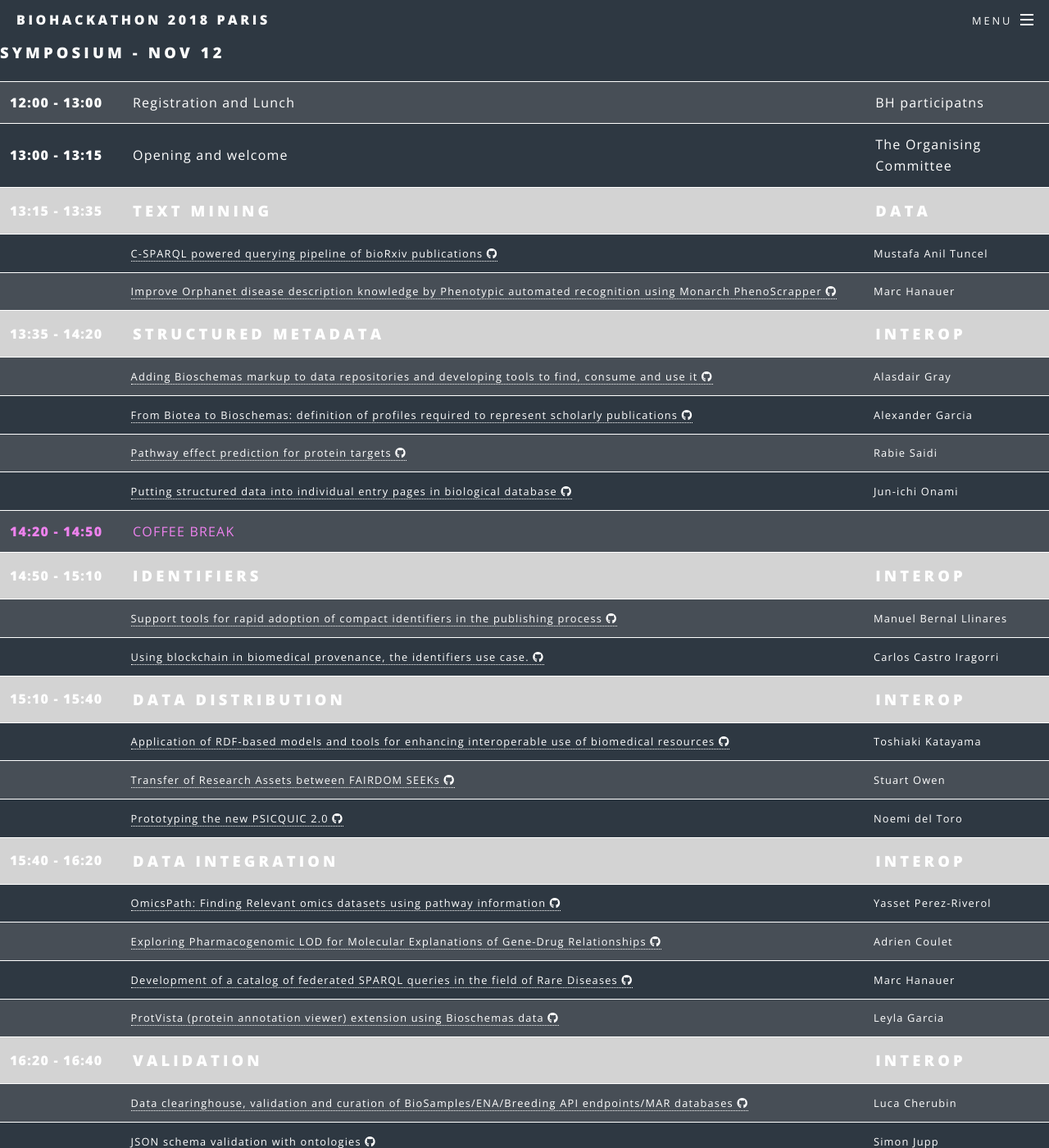
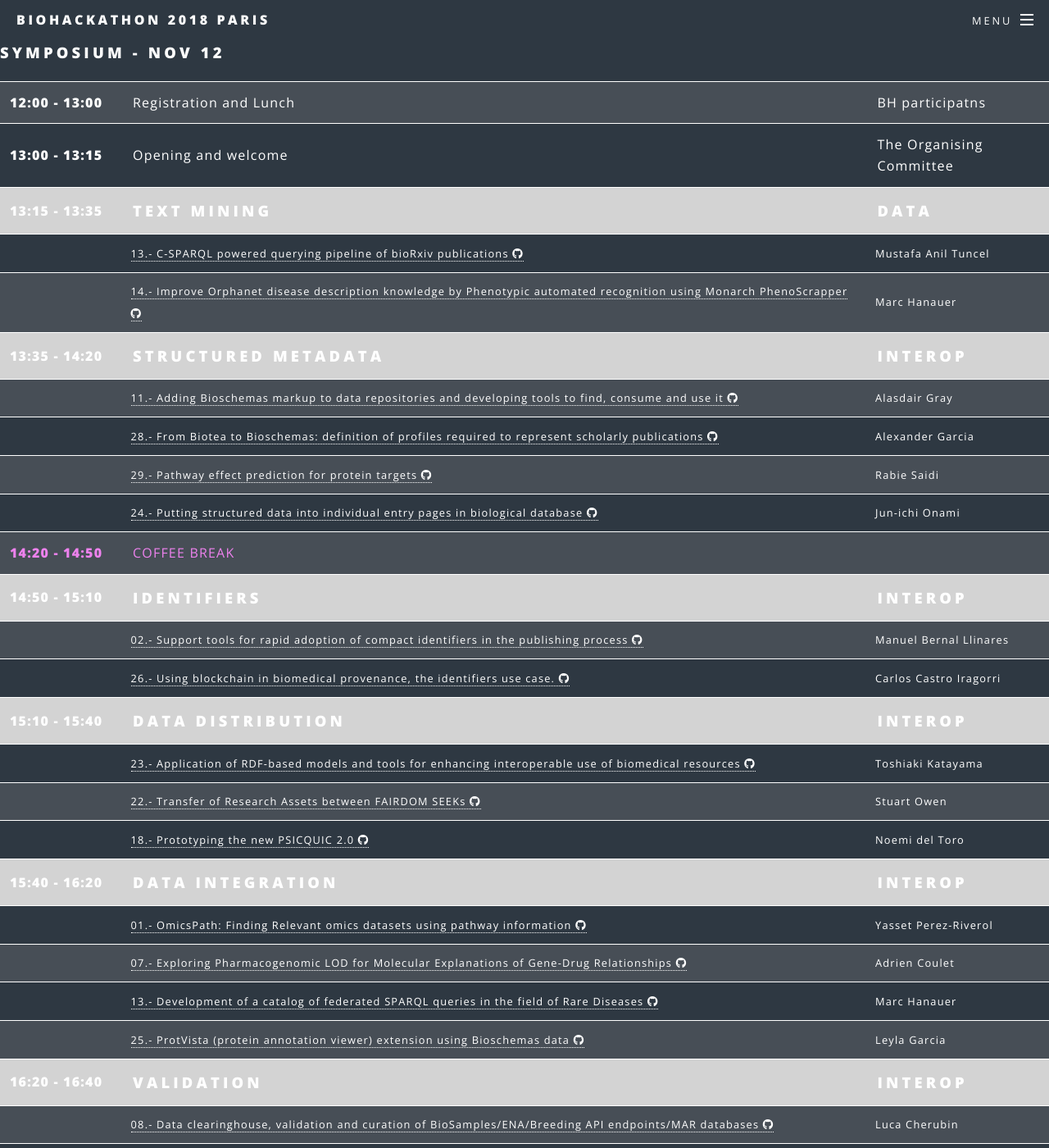
Before and after one commit to elixir-europe/bh2018paris, a Jekyll site: the page built from _programmes/2018-06-22-programme.md, in a window 1280 px wide and 1400 px high. Shown: the whole window at 82% size. Built offline with Jekyll 4.4.1, drawn with Linux system fonts in a browser that asks for light colours; nearby versions of some CDN libraries; some of the changed text lies outside the part shown.

Commit message:
add project numbers

```diff
--- a/_programmes/2018-06-22-programme.md
+++ b/_programmes/2018-06-22-programme.md
@@ -26,7 +26,7 @@ author: Ricardo
                     <tr class="schedule-table-project">
                         <td class="time"></td>
                         <td class="event">
-                            <a href="https://github.com/elixir-europe/BioHackathon/tree/master/data/C-SPARQL%20powered%20querying%20pipeline%20of%20bioRxiv%20publications" target="_blank">C-SPARQL powered querying pipeline of bioRxiv publications
+                            <a href="https://github.com/elixir-europe/BioHackathon/tree/master/data/C-SPARQL%20powered%20querying%20pipeline%20of%20bioRxiv%20publications" target="_blank">13.- C-SPARQL powered querying pipeline of bioRxiv publications
                                 <i class="fab fa-github" aria-hidden="true"></i>
                             </a>
                         </td>
@@ -35,7 +35,7 @@ author: Ricardo
     				<tr class="schedule-table-project">
                         <td class="time"></td>
                         <td class="event">
-                            <a href="https://github.com/elixir-europe/BioHackathon/tree/master/data/Improve%20Orphanet%20disease%20description%20knowledge%20by%20Phenotypic%20automated%20recognition%20using%20Monarch%20PhenoScrapper" target="_blank">Improve Orphanet disease description knowledge by Phenotypic automated recognition using Monarch PhenoScrapper
+                            <a href="https://github.com/elixir-europe/BioHackathon/tree/master/data/Improve%20Orphanet%20disease%20description%20knowledge%20by%20Phenotypic%20automated%20recognition%20using%20Monarch%20PhenoScrapper" target="_blank">14.- Improve Orphanet disease description knowledge by Phenotypic automated recognition using Monarch PhenoScrapper
                                 <i class="fab fa-github" aria-hidden="true"></i>
                             </a>
                         </td>
@@ -47,7 +47,7 @@ author: Ricardo
                     <tr class="schedule-table-project">
                         <td class="time"></td>
                         <td class="event">
-                            <a href="https://github.com/elixir-europe/BioHackathon/tree/master/interoperability/Bioschemas" target="_blank">Adding Bioschemas markup to data repositories and developing tools to find, consume and use it
+                            <a href="https://github.com/elixir-europe/BioHackathon/tree/master/interoperability/Bioschemas" target="_blank">11.- Adding Bioschemas markup to data repositories and developing tools to find, consume and use it
                                 <i class="fab fa-github" aria-hidden="true"></i>
                             </a>
                         </td>
@@ -56,7 +56,7 @@ author: Ricardo
                     <tr class="schedule-table-project">
                         <td class="time"></td>
                         <td class="event">
-                            <a href="https://github.com/elixir-europe/BioHackathon/tree/master/interoperability/From%20Biotea%20to%20Bioschemas%20-%20definition%20of%20profiles%20required%20to%20represent%20scholarly%20publications" target="_blank">From Biotea to Bioschemas: definition of profiles required to represent scholarly publications
+                            <a href="https://github.com/elixir-europe/BioHackathon/tree/master/interoperability/From%20Biotea%20to%20Bioschemas%20-%20definition%20of%20profiles%20required%20to%20represent%20scholarly%20publications" target="_blank">28.- From Biotea to Bioschemas: definition of profiles required to represent scholarly publications
                                 <i class="fab fa-github" aria-hidden="true"></i>
                             </a>
                         </td>
@@ -65,7 +65,7 @@ author: Ricardo
     				<tr class="schedule-table-project">
                         <td class="time"></td>
                         <td class="event">
-                            <a href="https://github.com/elixir-europe/BioHackathon/tree/master/interoperability/Pathway%20effect%20prediction%20for%20protein%20targets" target="_blank">Pathway effect prediction for protein targets
+                            <a href="https://github.com/elixir-europe/BioHackathon/tree/master/interoperability/Pathway%20effect%20prediction%20for%20protein%20targets" target="_blank">29.- Pathway effect prediction for protein targets
                                 <i class="fab fa-github" aria-hidden="true"></i>
                             </a>
                         </td>
@@ -74,7 +74,7 @@ author: Ricardo
                     <tr class="schedule-table-project">
                         <td class="time"></td>
                         <td class="event">
-                            <a href="https://github.com/elixir-europe/BioHackathon/tree/master/interoperability/Putting%20structured%20data%20into%20individual%20entry%20pages%20in%20biological%20database" target="_blank">Putting structured data into individual entry pages in biological database
+                            <a href="https://github.com/elixir-europe/BioHackathon/tree/master/interoperability/Putting%20structured%20data%20into%20individual%20entry%20pages%20in%20biological%20database" target="_blank">24.- Putting structured data into individual entry pages in biological database
                                 <i class="fab fa-github" aria-hidden="true"></i>
                             </a>
                         </td>
@@ -90,7 +90,7 @@ author: Ricardo
                     <tr class="schedule-table-project">
                         <td class="time"></td>
                         <td class="event">
-                            <a href="https://github.com/elixir-europe/BioHackathon/tree/master/interoperability/Support%20tools%20for%20rapid%20adoption%20of%20compact%20identifiers%20in%20the%20publishing%20process" target="_blank">Support tools for rapid adoption of compact identifiers in the publishing process
+                            <a href="https://github.com/elixir-europe/BioHackathon/tree/master/interoperability/Support%20tools%20for%20rapid%20adoption%20of%20compact%20identifiers%20in%20the%20publishing%20process" target="_blank">02.- Support tools for rapid adoption of compact identifiers in the publishing process
                                 <i class="fab fa-github" aria-hidden="true"></i>
                             </a>
                         </td>
@@ -99,7 +99,7 @@ author: Ricardo
     				<tr class="schedule-table-project">
                         <td class="time"></td>
                         <td class="event">
-                            <a href="https://github.com/elixir-europe/BioHackathon/tree/master/interoperability/Using%20blockchain%20in%20biomedical%20provenance%20the%20identifiers%20use%20case" target="_blank">Using blockchain in biomedical provenance, the identifiers use case.
+                            <a href="https://github.com/elixir-europe/BioHackathon/tree/master/interoperability/Using%20blockchain%20in%20biomedical%20provenance%20the%20identifiers%20use%20case" target="_blank">26.- Using blockchain in biomedical provenance, the identifiers use case.
                                 <i class="fab fa-github" aria-hidden="true"></i>
                             </a>
                         </td>
@@ -111,7 +111,7 @@ author: Ricardo
                     <tr class="schedule-table-project">
                         <td class="time"></td>
                         <td class="event">
-                            <a href="https://github.com/elixir-europe/BioHackathon/tree/master/interoperability/Application%20of%20RDF-based%20models%20and%20tools%20for%20enhancing%20interoperable%20use%20of%20biomedical%20resources" target="_blank">Application of RDF-based models and tools for enhancing interoperable use of biomedical resources
+                            <a href="https://github.com/elixir-europe/BioHackathon/tree/master/interoperability/Application%20of%20RDF-based%20models%20and%20tools%20for%20enhancing%20interoperable%20use%20of%20biomedical%20resources" target="_blank">23.- Application of RDF-based models and tools for enhancing interoperable use of biomedical resources
                                 <i class="fab fa-github" aria-hidden="true"></i>
                             </a>
                         </td>
@@ -120,7 +120,7 @@ author: Ricardo
     				<tr class="schedule-table-project">
                         <td class="time"></td>
                         <td class="event">
-                            <a href="https://github.com/elixir-europe/BioHackathon/tree/master/interoperability/Transfer%20of%20Research%20Assets%20between%20FAIRDOM%20SEEKs" target="_blank">Transfer of Research Assets between FAIRDOM SEEKs
+                            <a href="https://github.com/elixir-europe/BioHackathon/tree/master/interoperability/Transfer%20of%20Research%20Assets%20between%20FAIRDOM%20SEEKs" target="_blank">22.- Transfer of Research Assets between FAIRDOM SEEKs
                                 <i class="fab fa-github" aria-hidden="true"></i>
                             </a>
                         </td>
@@ -129,7 +129,7 @@ author: Ricardo
                     <tr class="schedule-table-project">
                         <td class="time"></td>
                         <td class="event">
-                            <a href="https://github.com/elixir-europe/BioHackathon/tree/master/interoperability/Prototyping%20the%20new%20PSICQUIC%202-0" target="_blank">Prototyping the new PSICQUIC 2.0
+                            <a href="https://github.com/elixir-europe/BioHackathon/tree/master/interoperability/Prototyping%20the%20new%20PSICQUIC%202-0" target="_blank">18.- Prototyping the new PSICQUIC 2.0
                                 <i class="fab fa-github" aria-hidden="true"></i>
                             </a>
                         </td>
@@ -141,7 +141,7 @@ author: Ricardo
                     <tr class="schedule-table-project">
                         <td class="time"></td>
                         <td class="event">
-                            <a href="https://github.com/elixir-europe/BioHackathon/tree/master/interoperability/OmicsPath%20Finding%20Relevant%20omics%20datasets%20using%20pathway%20information" target="_blank">OmicsPath: Finding Relevant omics datasets using pathway information
+                            <a href="https://github.com/elixir-europe/BioHackathon/tree/master/interoperability/OmicsPath%20Finding%20Relevant%20omics%20datasets%20using%20pathway%20information" target="_blank">01.- OmicsPath: Finding Relevant omics datasets using pathway information
                                 <i class="fab fa-github" aria-hidden="true"></i>
                             </a>
                         </td>
@@ -150,7 +150,7 @@ author: Ricardo
     				<tr class="schedule-table-project">
                         <td class="time"></td>
                         <td class="event">
-                            <a href="https://github.com/elixir-europe/BioHackathon/tree/master/interoperability/Exploring%20Pharmacogenomic%20LOD%20for%20Molecular%20Explanations%20of%20Gene-Drug%20Relationships" target="_blank">Exploring Pharmacogenomic LOD for Molecular Explanations of Gene-Drug Relationships
+                            <a href="https://github.com/elixir-europe/BioHackathon/tree/master/interoperability/Exploring%20Pharmacogenomic%20LOD%20for%20Molecular%20Explanations%20of%20Gene-Drug%20Relationships" target="_blank">07.- Exploring Pharmacogenomic LOD for Molecular Explanations of Gene-Drug Relationships
                                 <i class="fab fa-github" aria-hidden="true"></i>
                             </a>
                         </td>
@@ -159,7 +159,7 @@ author: Ricardo
                     <tr class="schedule-table-project">
                         <td class="time"></td>
                         <td class="event">
-                            <a href="https://github.com/elixir-europe/BioHackathon/tree/master/interoperability/Development%20of%20a%20catalog%20of%20federated%20SPARQL%20queries%20in%20the%20field%20of%20Rare%20Diseases" target="_blank">Development of a catalog of federated SPARQL queries in the field of Rare Diseases
+                            <a href="https://github.com/elixir-europe/BioHackathon/tree/master/interoperability/Development%20of%20a%20catalog%20of%20federated%20SPARQL%20queries%20in%20the%20field%20of%20Rare%20Diseases" target="_blank">13.- Development of a catalog of federated SPARQL queries in the field of Rare Diseases
                                 <i class="fab fa-github" aria-hidden="true"></i>
                             </a>
                         </td>
@@ -168,7 +168,7 @@ author: Ricardo
     				<tr class="schedule-table-project">
                         <td class="time"></td>
                         <td class="event">
-                            <a href="https://github.com/elixir-europe/BioHackathon/tree/master/interoperability/ProtVista%20-protein%20annotation%20viewer-%20extension%20using%20Bioschemas%20data" target="_blank">ProtVista (protein annotation viewer) extension using Bioschemas data
+                            <a href="https://github.com/elixir-europe/BioHackathon/tree/master/interoperability/ProtVista%20-protein%20annotation%20viewer-%20extension%20using%20Bioschemas%20data" target="_blank">25.- ProtVista (protein annotation viewer) extension using Bioschemas data
                                 <i class="fab fa-github" aria-hidden="true"></i>
                             </a>
                         </td>
@@ -180,7 +180,7 @@ author: Ricardo
                     <tr class="schedule-table-project">
                         <td class="time"></td>
                         <td class="event">
-                            <a href="https://github.com/elixir-europe/BioHackathon/tree/master/interoperability/Data%20clearinghouse%2C%20validation%20and%20curation%20of%20BioSamples_ENA_Breeding%20API%20endpoints_MAR%20databases" target="_blank">Data clearinghouse, validation and curation of BioSamples/ENA/Breeding API endpoints/MAR databases
+                            <a href="https://github.com/elixir-europe/BioHackathon/tree/master/interoperability/Data%20clearinghouse%2C%20validation%20and%20curation%20of%20BioSamples_ENA_Breeding%20API%20endpoints_MAR%20databases" target="_blank">08.- Data clearinghouse, validation and curation of BioSamples/ENA/Breeding API endpoints/MAR databases
                                 <i class="fab fa-github" aria-hidden="true"></i>
                             </a>
                         </td>
```
Also changed, not shown: other parts of _programmes/2018-06-22-programme.md (+12 -12 lines).
